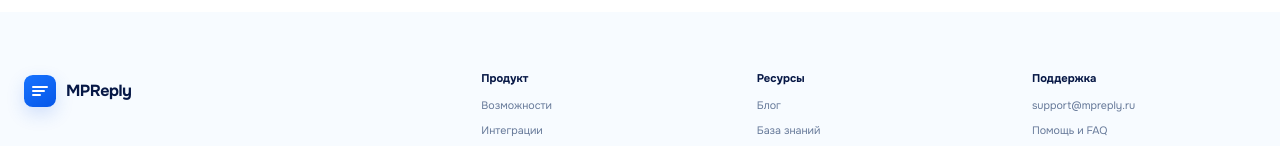
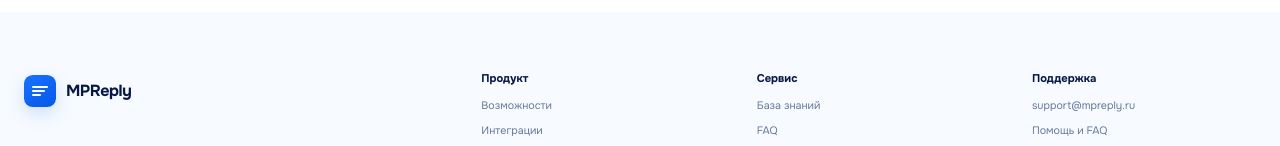
Before and after one commit to fedorovich-web/mpreply, a Next.js app in the folder apps/web/: page / in a window 1280 px wide. Shown: the part 3221-3367 px from the top of the page. Built offline with nearby package versions, Linux system fonts and the light colour scheme; no server answers.

Commit message:
refactor(web): remove blog link from footer

```diff
--- a/apps/web/components/public-site/PublicShell.tsx
+++ b/apps/web/components/public-site/PublicShell.tsx
@@ -37,8 +37,7 @@ export function PublicShell({ children }: PublicShellProps) {
           </div>
 
           <div className="public-footer-column">
-            <strong>Ресурсы</strong>
-            <Link href="/resources">Блог</Link>
+            <strong>Сервис</strong>
             <Link href="/help#start">База знаний</Link>
             <Link href="/help#faq">FAQ</Link>
             <Link href="/contacts">Контакты</Link>
```
